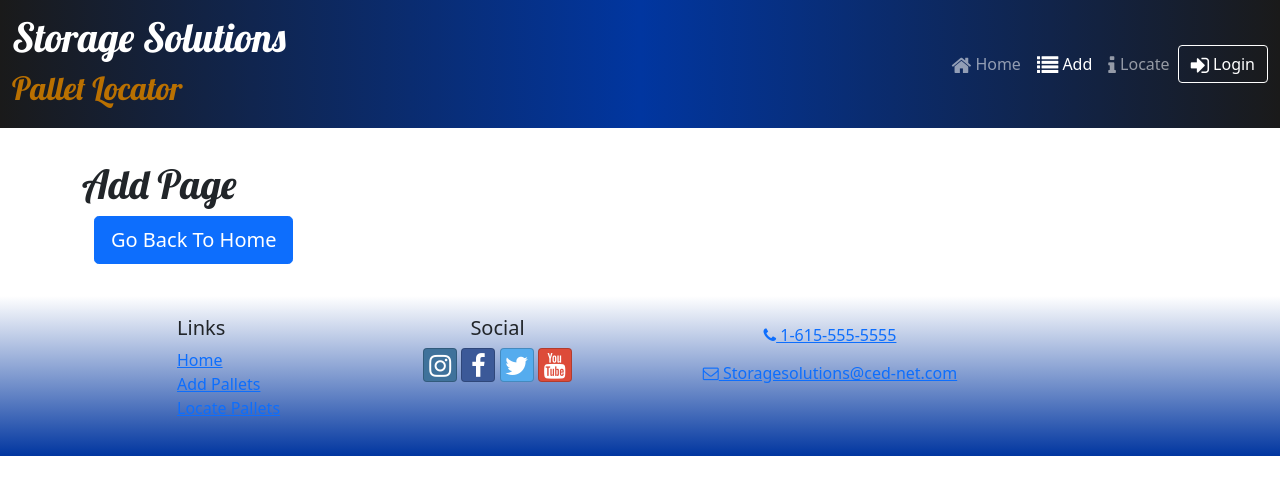
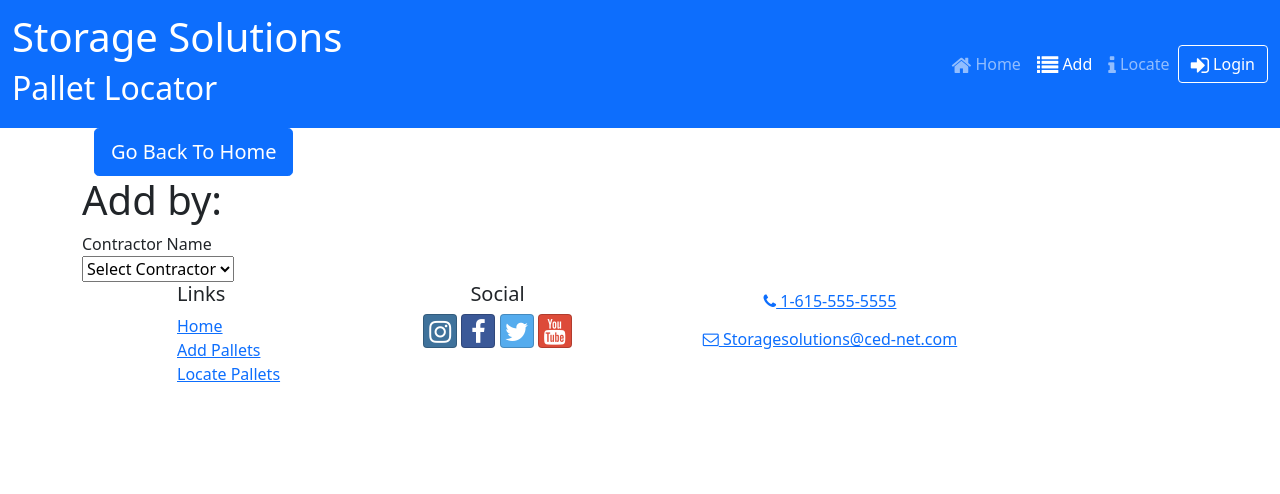
Before and after one commit to Jacobleesoto/ReactProject001, a React (Create React App) app: page /add in a window 1280 px wide. Shown: the top 494 px of the page. Built offline with nearby package versions, Linux system fonts and the light colour scheme.

Commit message:
add pallet dropdown

```diff
--- a/src/App.css
+++ b/src/App.css
@@ -1,75 +1,75 @@
 body {
-  font-family: 'Open Sans', sans-serif;
+  /* font-family: 'Open Sans', sans-serif; */
 }
 
 h1,
 h2,
 h3,
 .card-body > .card-title {
-  font-family: 'Lobster', cursive;
+  /* font-family: 'Lobster', cursive; */
 }
 
 .card-title {
-  font-weight: 500;
-  font-size: 1.25rem;
+  /* font-weight: 500;
+  font-size: 1.25rem; */
 }
 
 h2 {
-  color: #b97001;
+  /* color: #b97001; */
 }
 
 .card-img-overlay .card-title {
-  color: white;
-  background-color: rgba(0, 0, 0, 0.5);
+  /* color: white;
+  background-color: rgba(0, 0, 0, 0.5); */
 }
 
 .row-content {
-  padding: 50px 0;
+  /* padding: 50px 0;
   border-bottom: 1px ridge;
-  min-height: 200px;
+  min-height: 200px; */
 }
 
 .site-footer {
-  background-image: linear-gradient( white, #0136a0);
+  /* background-image: linear-gradient( white, #0136a0);
   padding: 20px 0;
-  margin-top: 2rem;
+  margin-top: 2rem; */
 }
 
 .navbar-brand {
-  max-width: 4rem;
-  margin-right: 2rem;
+  /* max-width: 4rem;
+  margin-right: 2rem; */
 }
 
 .navbar-brand img {
-  width: 100%;
+  /* width: 100%;
   height: 100%;
   margin-right: 2rem;
-  max-width: 4rem;
+  max-width: 4rem; */
 }
 
 .navbar-dark {
-  background-color: #901cad;
+  /* background-color: #901cad;
   background-image: linear-gradient(to right, #1a1a1a, #0136a0, #1a1a1a);
   margin-bottom: 2rem;
-  min-height: 8rem;
+  min-height: 8rem; */
 }
 
 .page-enter {
-  opacity: 0;
-  transform: translateX(-100%);
+  /* opacity: 0;
+  transform: translateX(-100%); */
 }
 
 .page-enter-active {
-  opacity: 1;
+  /* opacity: 1;
   transform: translateX(0%);
-  transition: 300ms ease-out;
+  transition: 300ms ease-out; */
 }
 
 .page-exit {
-  opacity: 1;
+  /* opacity: 1; */
 }
 
 .page-exit-active {
-  opacity: 0;
-  transition: 300ms ease-in;
+  /* opacity: 0;
+  transition: 300ms ease-in; */
 }
--- /dev/null
+++ b/src/features/adding/AddByButtonGroup.js
@@ -0,0 +1,52 @@
+/* import {
+   Button,
+   ButtonGroup,
+   UncontrolledDropdown,
+   DropdownToggle,
+   DropdownMenu,
+   DropdownItem,
+} from 'reactstrap';
+
+const AddByButtonGroup = () => {
+   return (
+      <ButtonGroup>
+         <ButtonGroup>
+            <UncontrolledDropdown>
+               <DropdownToggle caret>Contractor Name</DropdownToggle>
+               <DropdownMenu>
+                  <DropdownItem></DropdownItem>
+               </DropdownMenu>
+            </UncontrolledDropdown>
+         </ButtonGroup>
+         <Button>New Job</Button>
+      </ButtonGroup>
+   );
+};
+
+export default AddByButtonGroup; */
+
+import { useState } from 'react';
+import { CONTRACTORS } from '../../app/shared/CONTRACTORS';
+
+const AddByButtonGroup = () => {
+   const [contractor, setContractor] = useState('Contractor Name');
+
+   let handleContractorChange = (e) => {
+      setContractor(e.target.value);
+   };
+
+   return (
+      <>
+         {contractor}
+         <br />
+         <select onChange={handleContractorChange}>
+            <option value='Contractor Name'>Select Contractor</option>
+            {CONTRACTORS.map((contractor) => (
+               <option value={contractor.name}>{contractor.name}</option>
+            ))}
+         </select>
+      </>
+   );
+};
+
+export default AddByButtonGroup;
--- a/src/pages/AddPage.js
+++ b/src/pages/AddPage.js
@@ -1,11 +1,13 @@
 import { Container } from 'reactstrap';
 import BackHomeButton from '../components/BackHomeButton';
+import AddByButtonGroup from '../features/adding/AddByButtonGroup';
 
 const AddPage = () => {
    return (
       <Container>
-         <h1>Add Page</h1>
          <BackHomeButton />
+         <h1>Add by:</h1>
+         <AddByButtonGroup />
       </Container>
    );
 };
```
Also changed, not shown: src/app/shared/PALLETS.js (+16 -0 lines).
